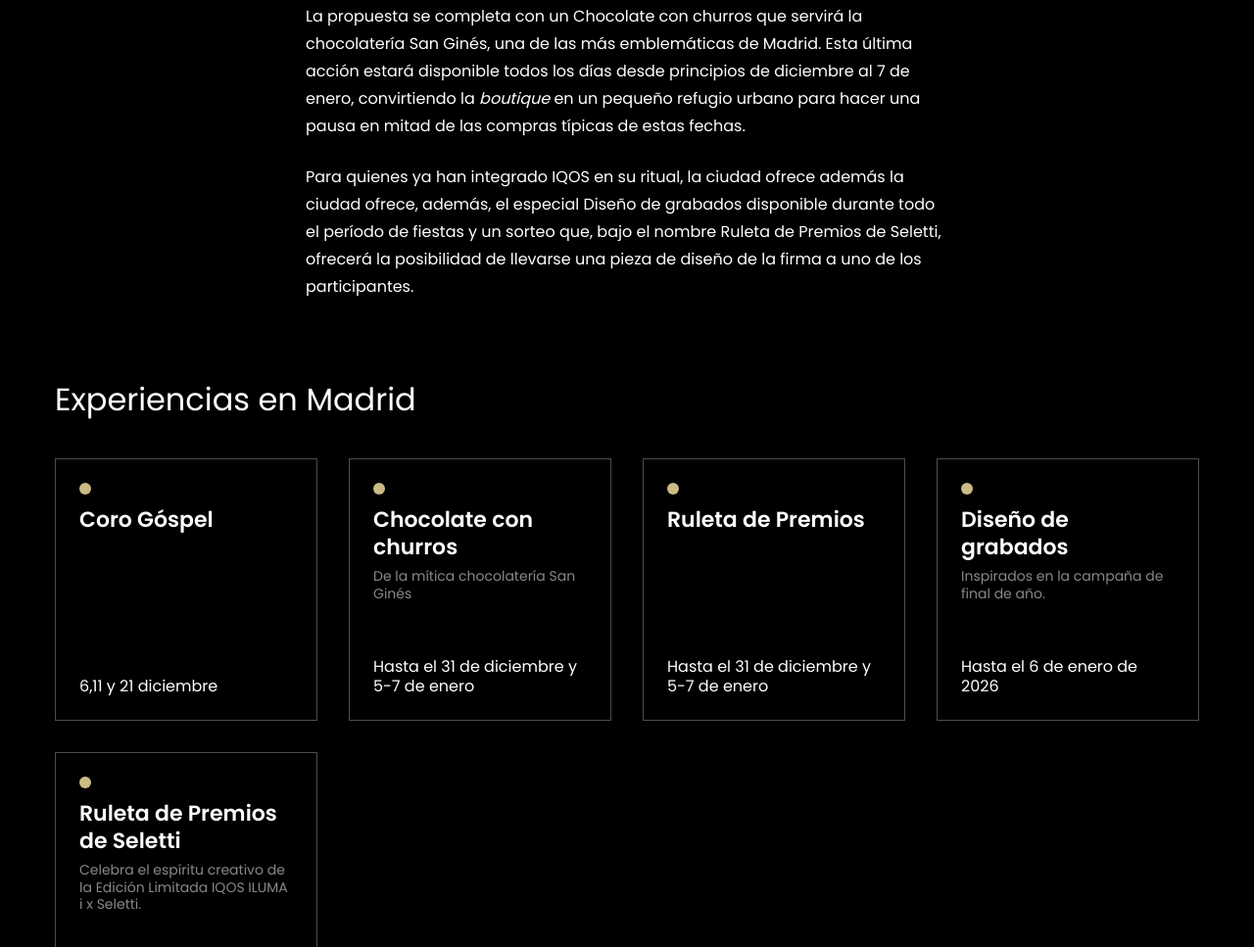
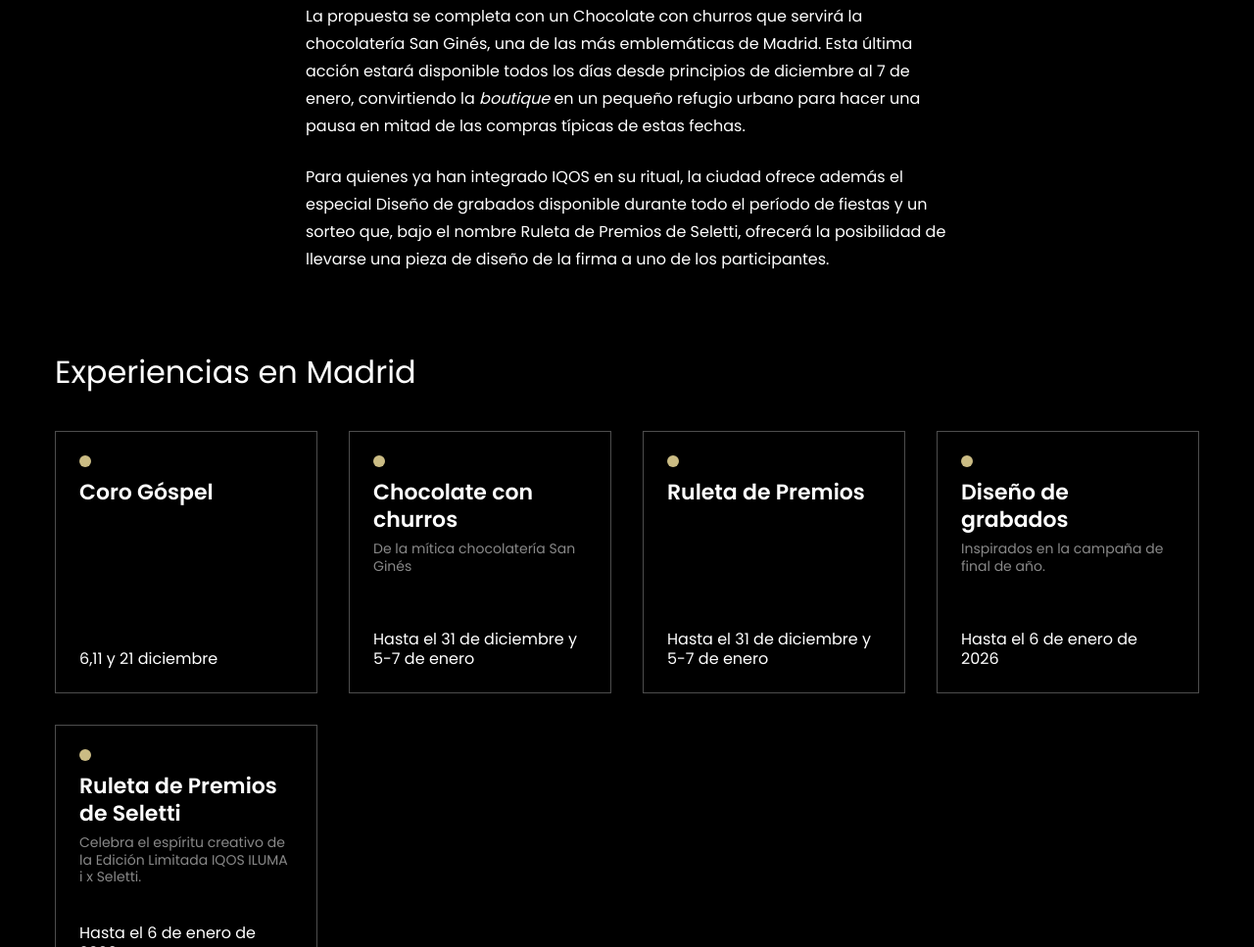
Before and after one commit to BrandedContentGrupoGodo/lavanguardia-ext-adr, a plain HTML site: page iqos/20251228/assets/index.html in a window 1280 px wide. Shown: the part 5741-6708 px from the top of the page at 98% size. Drawn offline with Linux system fonts and the light colour scheme.

Commit message:
Update v8

```diff
--- a/iqos/20251228/assets/index.html
+++ b/iqos/20251228/assets/index.html
@@ -242,7 +242,7 @@ https://es.iqos.com/es/novedades/iqos-iluma-i-seletti-edicion-limitada?sag=2&utm
 
 								<p class="fadeInUp">La propuesta se completa con un Chocolate con churros que servirá la chocolatería San Ginés, una de las más emblemáticas de Madrid. Esta última acción estará disponible todos los días desde principios de diciembre al 7 de enero, convirtiendo la <em>boutique</em> en un pequeño refugio urbano para hacer una pausa en mitad de las compras típicas de estas fechas.</p>
 
-								<p class="fadeInUp">Para quienes ya han integrado IQOS en su ritual, la ciudad ofrece además la ciudad ofrece, además, el especial Diseño de grabados disponible durante todo el período de fiestas y un sorteo que, bajo el nombre Ruleta de Premios de Seletti, ofrecerá la posibilidad de llevarse una pieza de diseño de la firma a uno de los participantes.</p>
+								<p class="fadeInUp">Para quienes ya han integrado IQOS en su ritual, la ciudad ofrece además el especial Diseño de grabados disponible durante todo el período de fiestas y un sorteo que, bajo el nombre Ruleta de Premios de Seletti, ofrecerá la posibilidad de llevarse una pieza de diseño de la firma a uno de los participantes.</p>
 							</div>
 						</div>
 
@@ -399,7 +399,7 @@ https://es.iqos.com/es/novedades/iqos-iluma-i-seletti-edicion-limitada?sag=2&utm
 								<p class="fadeInUp">En Málaga, estas fechas saben a mar y a churros con chocolate. La <em>boutique</em> de la calle Larios ofrecerá Chocolate con churros durante diciembre (lunes, miércoles y viernes), con una anfitriona a la entrada que invita a descubrir la experiencia desde dentro.</p>
 							</div>
 							<div class="la-col-md-5">
-								<p class="fadeInUp">La diversión continúa con una Ruleta de Premios de Seletti que reparte regalos de temporada y recompensas vinculadas al universo IQOS ILUMA i x Seletti, junto a la Máquina de Gancho,y el Diseño de grabados personalizado para quienes quieran dar un toque aún más especial a su dispositivo.</p>
+								<p class="fadeInUp">La diversión continúa con una Ruleta de Premios de Seletti que reparte regalos de temporada y recompensas vinculadas al universo IQOS ILUMA i x Seletti, junto a la Máquina de Gancho, y el Diseño de grabados personalizado para quienes quieran dar un toque aún más especial a su dispositivo.</p>
 							</div>
 						</div>
 
```
